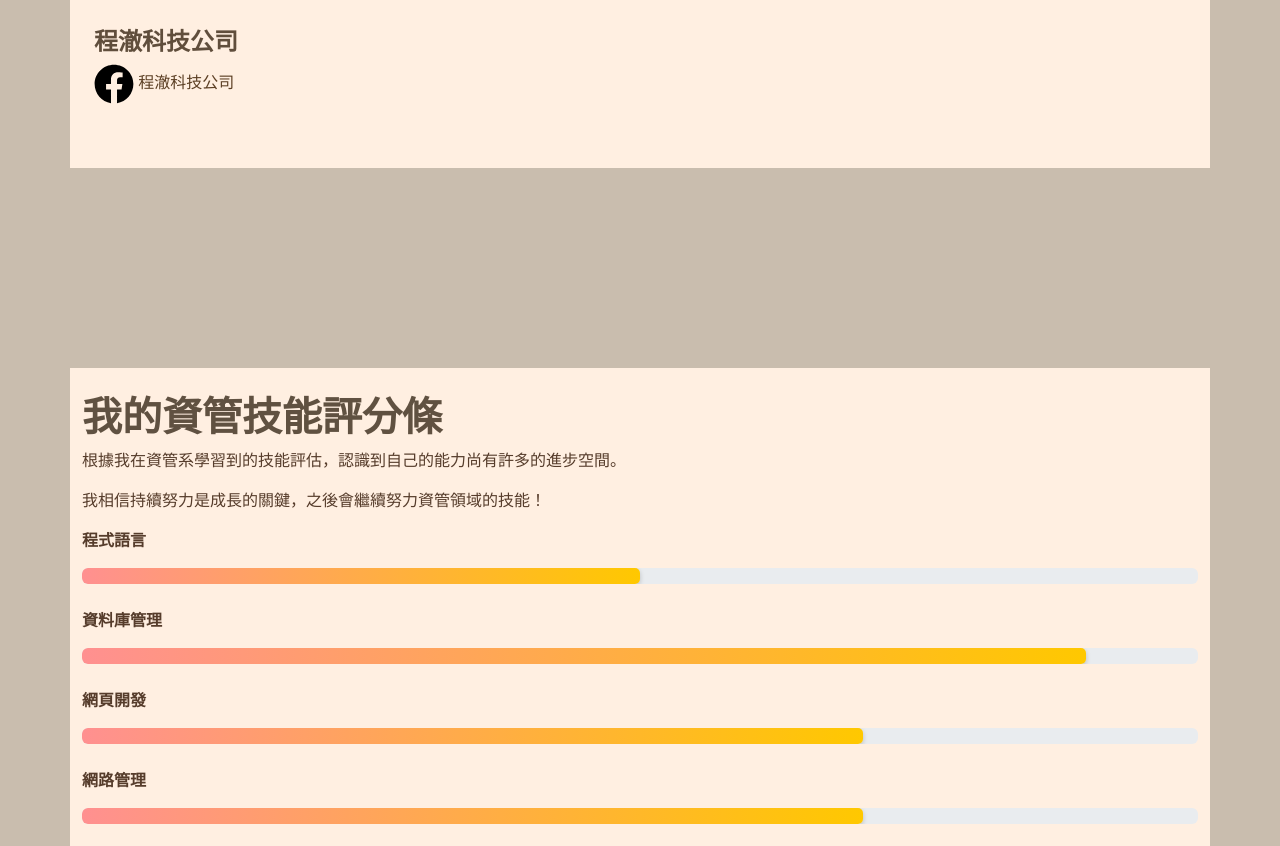
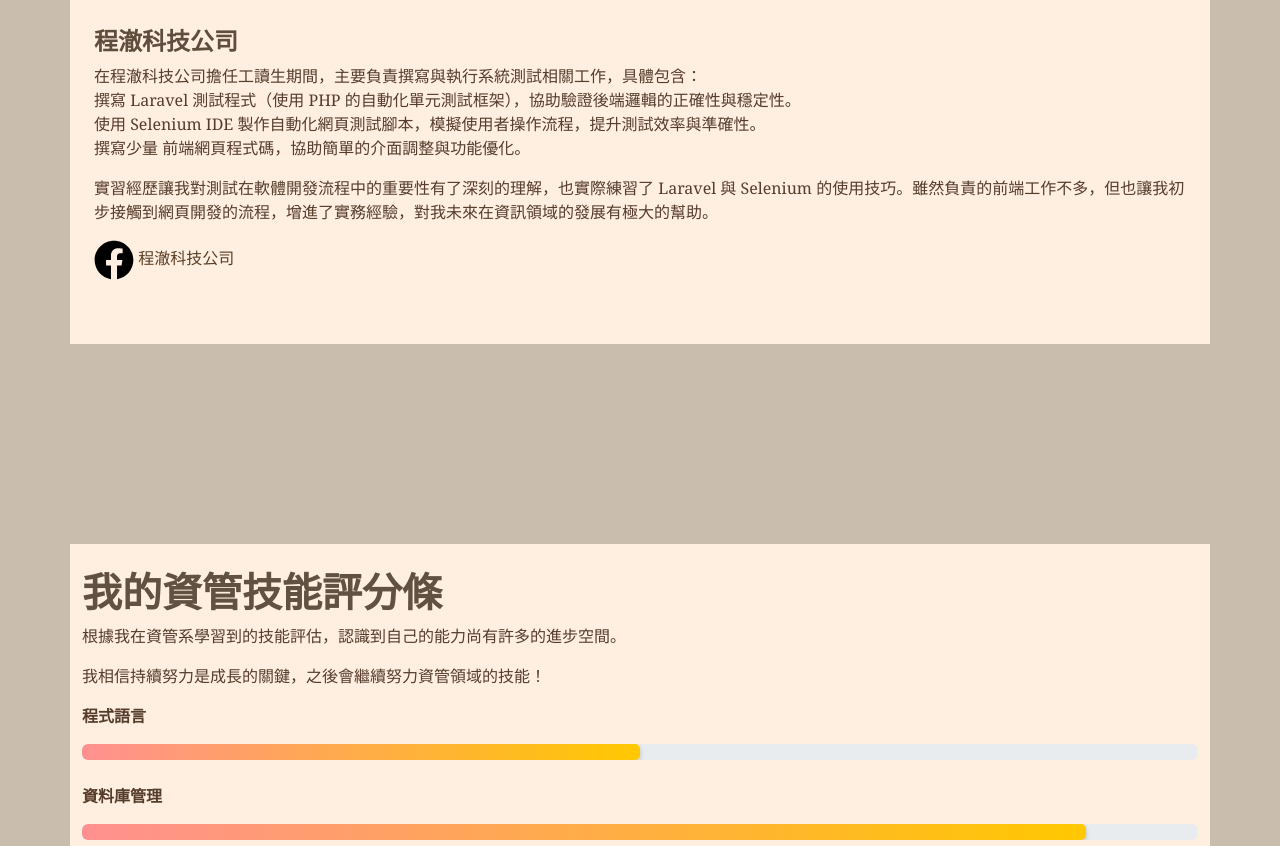
Before and after one commit to chiencze/chiencze.github.io, a plain HTML site: page index.htm in a window 1280 px wide. Shown: the part 3784-4630 px from the top of the page. Drawn offline with nearby package versions, Linux system fonts and the light colour scheme.

Commit message:
Update index.htm

```diff
--- a/index.htm
+++ b/index.htm
@@ -315,6 +315,11 @@
                 <iframe src="https://www.google.com/maps/embed?pb=!1m18!1m12!1m3!1d3628.7460761819957!2d120.81491467579649!3d24.563435457077876!2m3!1f0!2f0!3f0!3m2!1i1024!2i768!4f13.1!3m3!1m2!1s0x3469ad2c5681c01b%3A0x3dae7bfda822d336!2z5Yid546W5pep5Y2I6aSQ!5e0!3m2!1szh-TW!2stw!4v1687079258521!5m2!1szh-TW!2stw" width="600" height="450" style="border:0;" allowfullscreen="" loading="lazy" referrerpolicy="no-referrer-when-downgrade"></iframe>
                 <br><br>
                 <h4>程澈科技公司</h4>
+                <p>在程澈科技公司擔任工讀生期間，主要負責撰寫與執行系統測試相關工作，具體包含：<br>
+                    撰寫 Laravel 測試程式（使用 PHP 的自動化單元測試框架），協助驗證後端邏輯的正確性與穩定性。<br>
+                    使用 Selenium IDE 製作自動化網頁測試腳本，模擬使用者操作流程，提升測試效率與準確性。<br>
+                    撰寫少量 前端網頁程式碼，協助簡單的介面調整與功能優化。</p>
+                <p>實習經歷讓我對測試在軟體開發流程中的重要性有了深刻的理解，也實際練習了 Laravel 與 Selenium 的使用技巧。雖然負責的前端工作不多，但也讓我初步接觸到網頁開發的流程，增進了實務經驗，對我未來在資訊領域的發展有極大的幫助。</p>
                 <div class="social-icons mt-2">
                   <a href="https://clearsoft.cc/aboutus.php" target="_blank">
                     <i class="fab fa-facebook">
```
